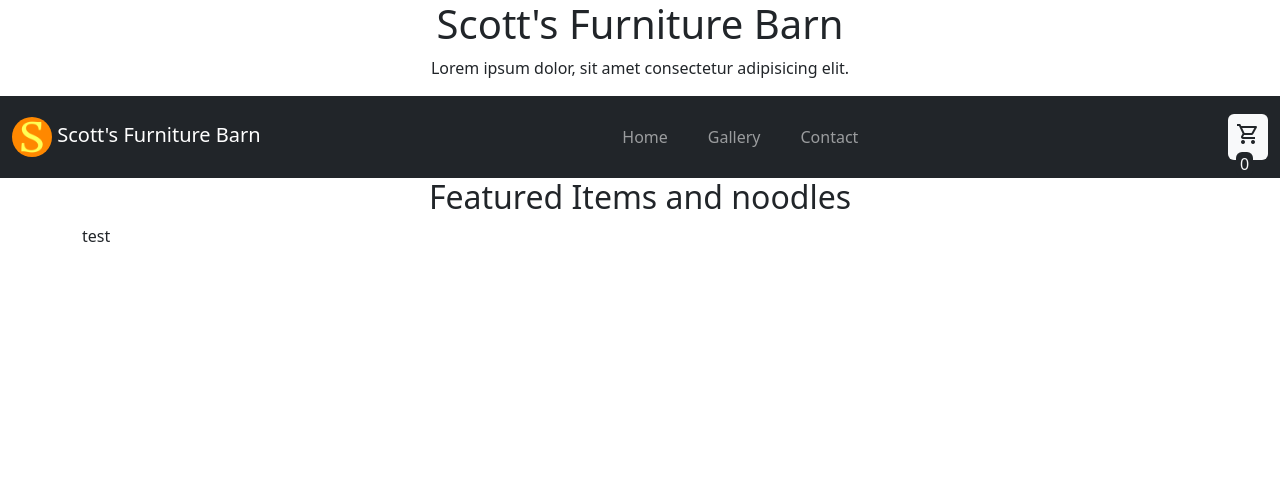
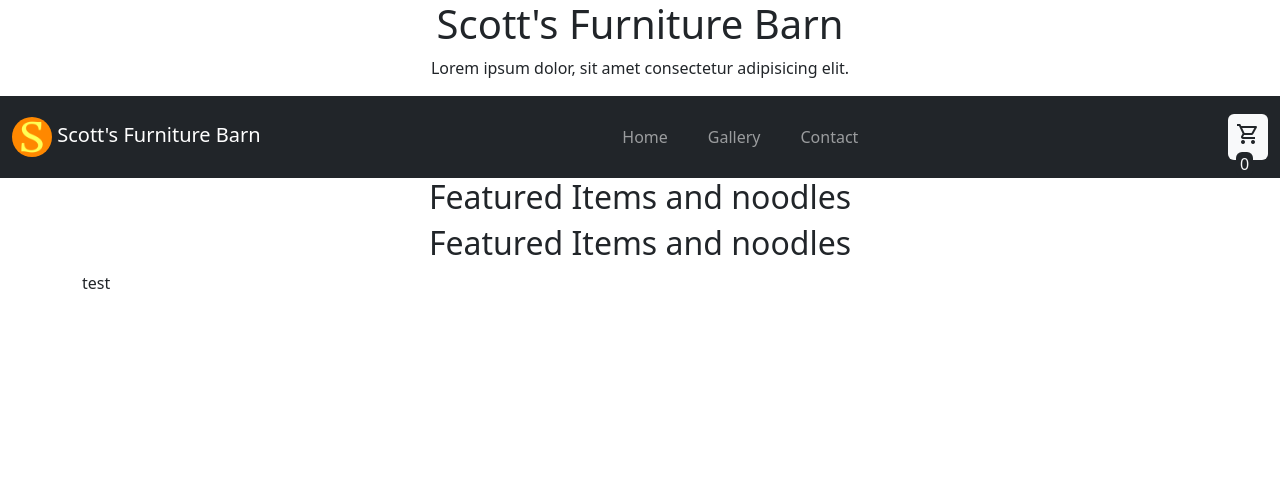
Before and after one commit to Khendry2020/SWDV280, a PHP site: page / in a window 1280 px wide. Shown: the top 503 px of the page. Run offline with PHP 8.4, Linux system fonts and the light colour scheme.

Commit message:
duplicated test

```diff
--- a/modules/home.php
+++ b/modules/home.php
@@ -1,6 +1,7 @@
 <!-- This is the mobile carousel for featured items, should be invisible on medium and up,
      This will need to be looped with PHP to create items when we have DB set up.  -->
 <div class="container">
+    <h2 class="text-center">Featured Items and noodles</h2>
     <h2 class="text-center">Featured Items and noodles</h2>
 test
     <div class="container-fluid visible invisible-md">
```
